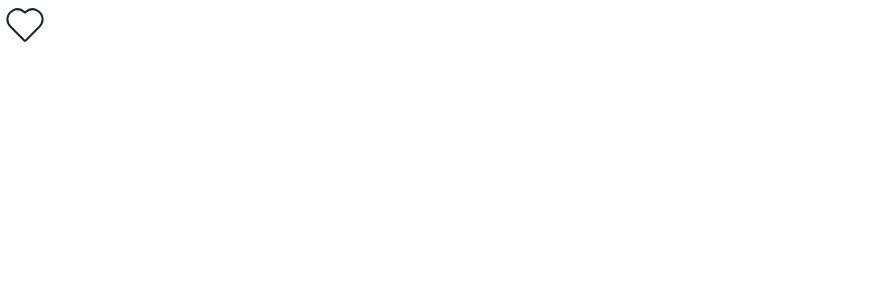
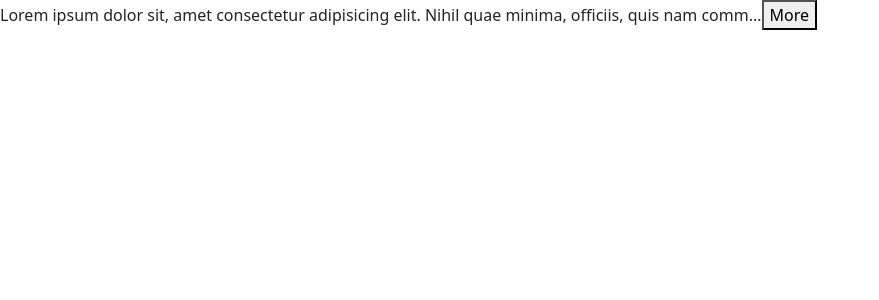
Before and after one commit to Amumug/mosh-react-app, a React (Vite) app: page / in a window 1280 px wide. Shown: the top 300 px of the page, without its empty margins (0-879 px from the left). Built offline with nearby package versions, Linux system fonts and the light colour scheme.

Commit message:
React-App

```diff
--- a/src/App.tsx
+++ b/src/App.tsx
@@ -1,9 +1,22 @@
-import Like from "./components/Like";
+import ExpandableTable from "./components/ExpandableTable";
 
 function App() {
   return (
     <div>
-      <Like></Like>
+      <ExpandableTable>
+        Lorem ipsum dolor sit, amet consectetur adipisicing elit. Nihil quae
+        minima, officiis, quis nam commodi numquam, reiciendis molestiae tenetur
+        minus voluptate reprehenderit consequuntur? Dignissimos aperiam
+        aspernatur quas ratione iste voluptas blanditiis esse architecto eos
+        omnis. Unde quasi ducimus vel dicta commodi voluptates, dolor minus
+        provident sunt quia magni doloremque et tenetur labore deserunt
+        repudiandae cumque sequi neque tempore facere voluptatibus aut
+        repellendus tempora at. Omnis molestiae cupiditate fugit ratione eaque
+        natus maiores suscipit veniam pariatur blanditiis atque quis harum
+        possimus consectetur accusantium unde, quos earum, amet voluptatum eos.
+        Delectus dolores at vero ea nisi laudantium sit accusamus distinctio?
+        Nihil, animi?
+      </ExpandableTable>
     </div>
   );
 }
--- /dev/null
+++ b/src/components/ExpandableTable.tsx
@@ -0,0 +1,25 @@
+import React, { Children, useState } from "react";
+
+interface Props {
+  children: string;
+  maxChars?: number;
+}
+
+const ExpandableTable = ({ children, maxChars = 100 }: Props) => {
+  const [isExpanded, setExpanded] = useState(false);
+
+  if (children.length <= maxChars) return <p>{children}</p>;
+
+  const text = isExpanded ? children : children.substring(0, maxChars);
+
+  return (
+    <p>
+      {text}...
+      <button onClick={() => setExpanded(!isExpanded)}>
+        {isExpanded ? "Less" : "More"}
+      </button>
+    </p>
+  );
+};
+
+export default ExpandableTable;
```
